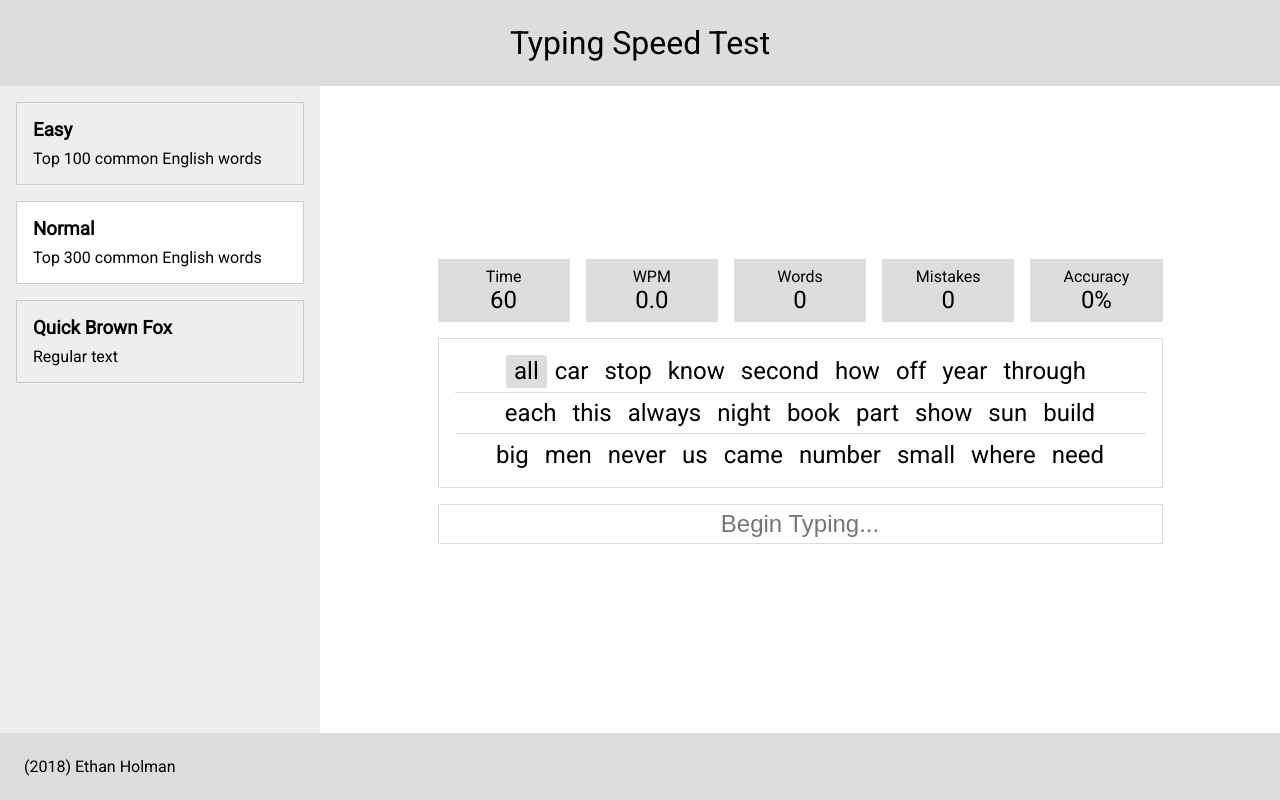
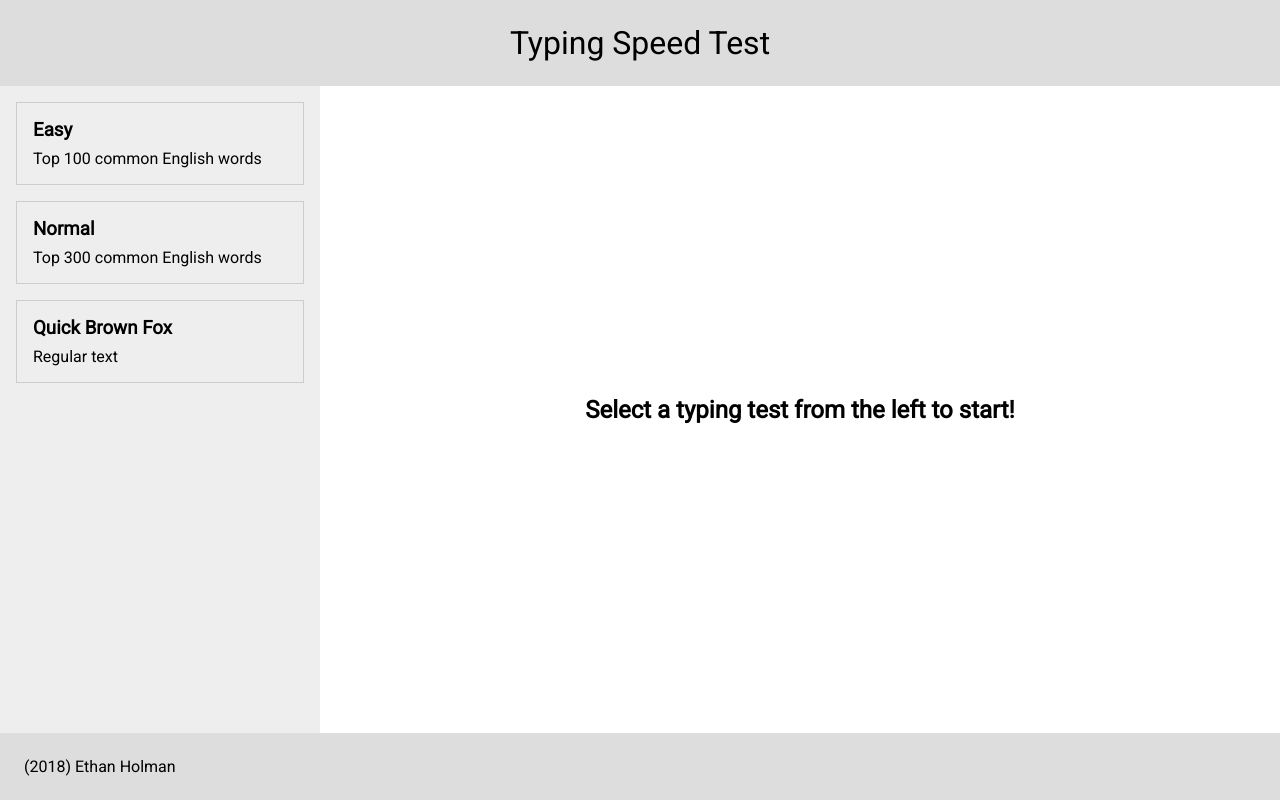
Before and after one commit to EthanHolman/typing-speed, an Angular app: page /typing-test in a window 1280 px wide. Built offline with nearby package versions, Linux system fonts and the light colour scheme.

Commit message:
Typing test module now uses routing; Added "default view" component

```diff
--- /dev/null
+++ b/src/app/modules/typing-test/components/typing-test-default/typing-test-default.component.html
@@ -0,0 +1 @@
+<h2>Select a typing test from the left to start!</h2>
--- /dev/null
+++ b/src/app/modules/typing-test/components/typing-test-default/typing-test-default.component.scss
@@ -0,0 +1,5 @@
+:host {
+	margin: auto;
+}
+
+h2 { margin: auto; }
--- a/src/app/modules/typing-test/components/typing-test-page/typing-test-page.component.html
+++ b/src/app/modules/typing-test/components/typing-test-page/typing-test-page.component.html
@@ -3,6 +3,6 @@
         <app-typing-test-selector></app-typing-test-selector>
     </div>
     <div class='content-container'>
-        <app-typing-tester></app-typing-tester>
+        <router-outlet></router-outlet>
     </div>
 </div>
--- a/src/app/modules/typing-test/components/typing-test-selector/typing-test-selector.component.html
+++ b/src/app/modules/typing-test/components/typing-test-selector/typing-test-selector.component.html
@@ -1,6 +1,6 @@
 <div class='test-list-container'>
-    <div *ngFor='let test of tests' (click)='changeTest(test.id)' [class.selected]='selectedTypingTest === test' class='test-item'>
+    <a *ngFor='let test of tests' [routerLink]='[test.id]' routerLinkActive='selected' class='test-item'>
         <h3>{{ test.name }}</h3>
         <div class='test-description'>{{ test.description }}</div>
-    </div>
+    </a>
 </div>
--- a/src/app/modules/typing-test/components/typing-test-selector/typing-test-selector.component.scss
+++ b/src/app/modules/typing-test/components/typing-test-selector/typing-test-selector.component.scss
@@ -4,9 +4,11 @@
     height: 100%;
 
     .test-item {
+        display: block;
+        color: black;
+        text-decoration: none;
         border: 1px solid #ccc;
         padding: 1rem;
-        cursor: pointer;
         margin-bottom: 1rem;
 
         h3 {
--- a/src/app/modules/typing-test/components/typing-test-selector/typing-test-selector.component.ts
+++ b/src/app/modules/typing-test/components/typing-test-selector/typing-test-selector.component.ts
@@ -8,12 +8,7 @@ import { TypingTestMode } from 'src/app/modules/core/models/typing-test-mode';
     styleUrls: ['./typing-test-selector.component.scss']
 })
 export class TypingTestSelectorComponent {
-    get selectedTypingTest(): TypingTestMode { return this._typingTestService.selectedTest; }
     get tests(): TypingTestMode[] { return this._typingTestService.typingTests; }
 
     constructor(private _typingTestService: TypingTestService) { }
-
-    changeTest(testId: number): void {
-        this._typingTestService.loadTest(testId);
-    }
 }
--- a/src/app/modules/typing-test/components/typing-tester/typing-tester.component.ts
+++ b/src/app/modules/typing-test/components/typing-tester/typing-tester.component.ts
@@ -1,18 +1,21 @@
 import { Component, OnInit } from '@angular/core';
 import { TypingTestService } from '../../services/typing-test.service';
+import { ActivatedRoute, Params } from '@angular/router';
 
 @Component({
-    selector: 'app-typing-tester',
     templateUrl: './typing-tester.component.html',
     styleUrls: ['./typing-tester.component.scss']
 })
 export class TypingTesterComponent implements OnInit {
     get testComplete(): boolean { return this._typingTestService.isTestComplete; }
 
-    constructor(private _typingTestService: TypingTestService) { }
+    constructor(private _activatedRoute: ActivatedRoute,
+                private _typingTestService: TypingTestService) { }
 
     ngOnInit(): void {
-        // TODO: load default test from api?
-        this._typingTestService.loadTest(2);
+        // TODO: this should use switchMap like in ng documentation
+        this._activatedRoute.params.subscribe((params: Params) => {
+            this._typingTestService.loadTest(parseInt(params.id));
+        });
     }
 }
--- a/src/app/modules/typing-test/typing-test.module.ts
+++ b/src/app/modules/typing-test/typing-test.module.ts
@@ -9,6 +9,7 @@ import { WordInputComponent } from './components/word-input/word-input.component
 import { TypingStatisticsPreviewComponent } from './components/typing-statistics-preview/typing-statistics-preview.component';
 import { TypingTestSelectorComponent } from './components/typing-test-selector/typing-test-selector.component';
 import { TypingTestService } from './services/typing-test.service';
+import { TypingTestDefaultComponent } from './components/typing-test-default/typing-test-default.component';
 
 @NgModule({
     imports: [
@@ -23,7 +24,8 @@ import { TypingTestService } from './services/typing-test.service';
         WordPrompterComponent,
         WordInputComponent,
         TypingStatisticsPreviewComponent,
-        TypingTestSelectorComponent
+        TypingTestSelectorComponent,
+        TypingTestDefaultComponent
     ],
     providers: [
         TypingTestService,
```
Also changed, not shown: src/app/modules/typing-test/components/typing-test-default/typing-test-default.component.ts (added, +9 -0 lines), src/app/modules/typing-test/typing-test-routing.module.ts (+8 -1 lines).
